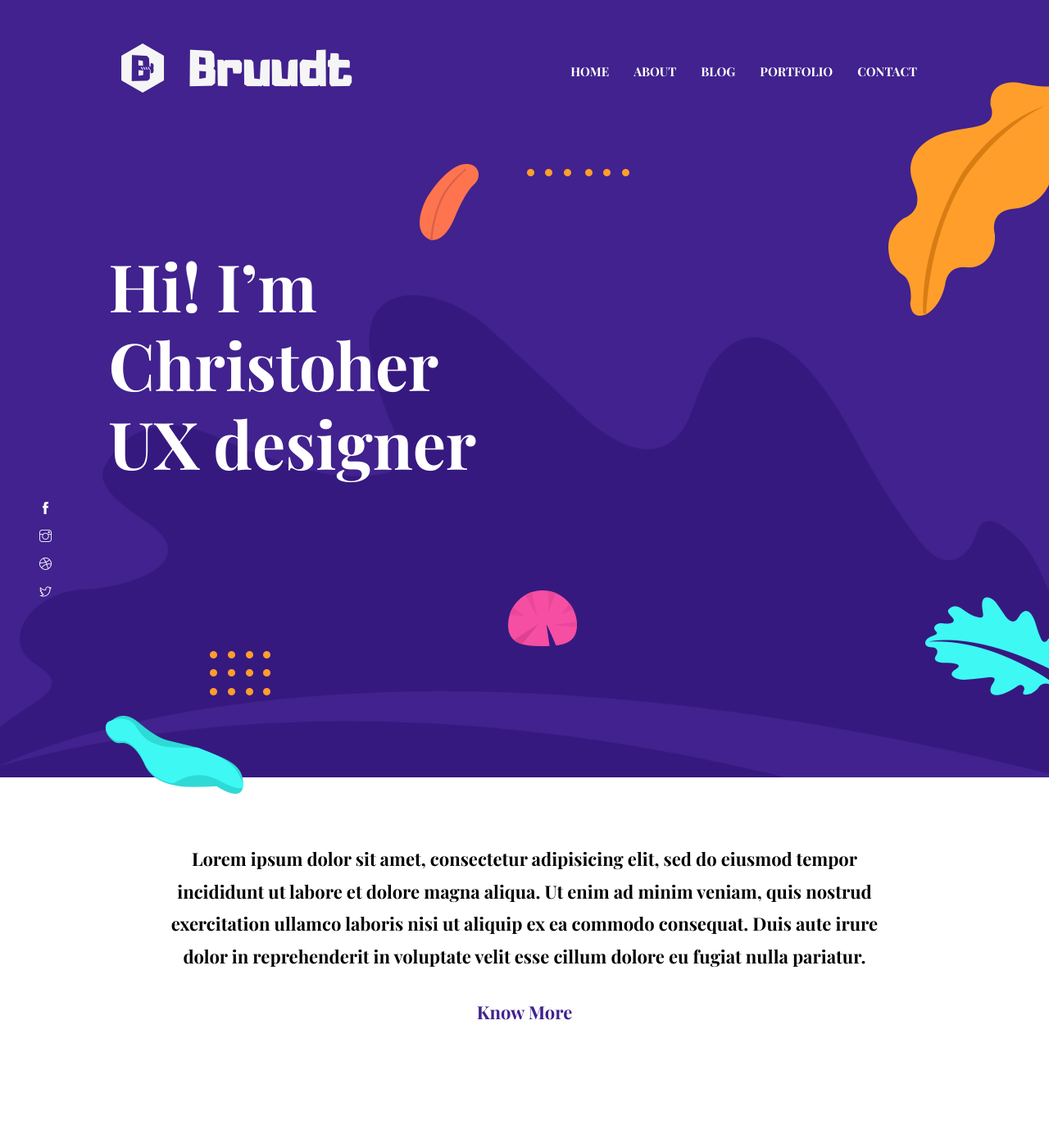
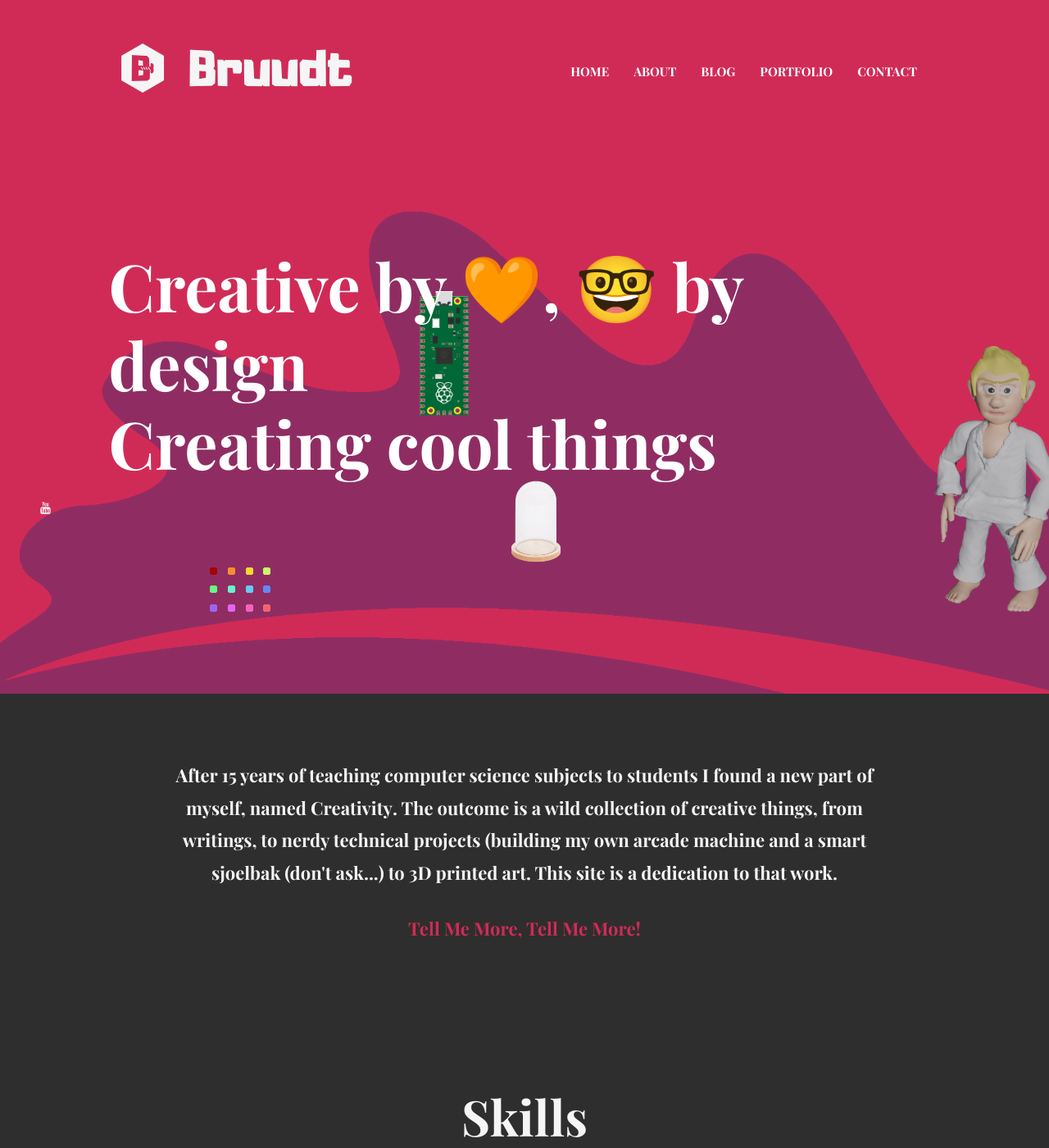
Before and after one commit to ruudgreven/Bruudt.studio, a Jekyll site: the page built from index.html, in a window 1280 px wide and 1400 px high. Shown: the whole window at 82% size. Built offline with Jekyll 4.4.1, drawn with Linux system fonts in a browser that asks for light colours.

Commit message:
Add start page

```diff
--- a/_data/settings.yml
+++ b/_data/settings.yml
@@ -36,22 +36,23 @@ disqus-identifier: # Add your shortname for Disqus Comment. For example mr-brown
 # Hero Section
 
 hero:
-  hero-title: Hi! I’m <br> Christoher <br> UX designer
+  hero-title: Creative by &#129505;, &#129299; by design<br/>Creating cool things
 
 social:
-  - { icon: "ti-facebook", link: "#" }
-  - { icon: "ti-instagram", link: "#" }
-  - { icon: "ti-dribbble", link: "#" }
-  - { icon: "ti-twitter", link: "#" }
+- { icon: "ti-youtube", link: "https://www.youtube.com/@bruudt" }
+#  - { icon: "ti-facebook", link: "#" }
+#  - { icon: "ti-instagram", link: "#" }
+#  - { icon: "ti-dribbble", link: "#" }
+#  - { icon: "ti-twitter", link: "#" }
 
 #-------------------------------
 # About (Section and Page)
 
 # About Section
-blurb: Lorem ipsum dolor sit amet, consectetur adipisicing elit, sed do eiusmod tempor incididunt ut labore et dolore magna aliqua. Ut enim ad minim veniam, quis nostrud exercitation ullamco laboris nisi ut aliquip ex ea commodo consequat. Duis aute irure dolor in reprehenderit in voluptate velit esse cillum dolore eu fugiat nulla pariatur.
+blurb: After 15 years of teaching computer science subjects to students I found a new part of myself, named <strong>Creativity</strong>. The outcome is a wild collection of creative things, from writings, to nerdy technical projects (building my own arcade machine and a smart sjoelbak (don't ask...) to 3D printed art. This site is a dedication to that work.
 
 blurb-btn-link: "/about"
-blurb-btn-name: know more
+blurb-btn-name: Tell me more, tell me more!
 
 # About Page
 
--- a/_includes/hero-section.html
+++ b/_includes/hero-section.html
@@ -9,30 +9,31 @@
   </div>
   <div class="layer-bg w-100">
     <img class="img-fluid w-100" src="{{ site.baseurl }}/assets/images/illustrations/leaf-bg.png" alt="bg-shape">
+<!--    <div class="layer" id="l2">
+      <img src="{{ site.baseurl }}/assets/images/illustrations/dots-cyan.png" alt="bg-shape">
+    </div>-->
+    <div class="layer" id="l3">
+      <img src="{{ site.baseurl }}/assets/images/illustrations/pi-pico.png" alt="bg-shape">
     </div>
-  <div class="layer" id="l2">
-    <img src="{{ site.baseurl }}/assets/images/illustrations/dots-cyan.png" alt="bg-shape">
+    <!--<div class="layer" id="l4">
+      <img src="{{ site.baseurl }}/assets/images/illustrations/dots-orange.png" alt="bg-shape">
+    </div>-->
+    <div class="layer" id="l5">
+      <img src="{{ site.baseurl }}/assets/images/illustrations/dorian.png" alt="bg-shape">
     </div>
-  <div class="layer" id="l3">
-    <img src="{{ site.baseurl }}/assets/images/illustrations/leaf-orange.png" alt="bg-shape">
-  </div>
-  <div class="layer" id="l4">
-    <img src="{{ site.baseurl }}/assets/images/illustrations/dots-orange.png" alt="bg-shape">
-  </div>
-  <div class="layer" id="l5">
-    <img src="{{ site.baseurl }}/assets/images/illustrations/leaf-yellow.png" alt="bg-shape">
-  </div>
-  <div class="layer" id="l6">
+
+    <!--<div class="layer" id="l6">
       <img src="{{ site.baseurl }}/assets/images/illustrations/leaf-cyan.png" alt="bg-shape">
-  </div>
+    </div>-->
     <div class="layer" id="l7">
-    <img src="{{ site.baseurl }}/assets/images/illustrations/dots-group-orange.png" alt="bg-shape">
+      <img src="{{ site.baseurl }}/assets/images/illustrations/dots-multicolor.png" alt="bg-shape">
     </div>
     <div class="layer" id="l8">
-    <img src="{{ site.baseurl }}/assets/images/illustrations/leaf-pink-round.png" alt="bg-shape">
+      <img src="{{ site.baseurl }}/assets/images/illustrations/belljar.png" alt="bg-shape">
     </div>
     <div class="layer" id="l9">
-    <img src="{{ site.baseurl }}/assets/images/illustrations/leaf-cyan-2.png" alt="bg-shape">
+      <img src="{{ site.baseurl }}/assets/images/illustrations/dorian.png" alt="bg-shape">
+    </div>
   </div>
   <!-- social icon -->
   <ul class="list-unstyled ml-5 mt-3 position-relative zindex-1">
--- a/assets/scss/_variables.scss
+++ b/assets/scss/_variables.scss
@@ -1,10 +1,10 @@
 // Color Variables
-$primary-color: #41228e;
+$primary-color: #D02B57;
 $secondary-color: #2bfdff;
 $text-color: #4c4c4c;
-$text-color-dark: #000;
-$text-color-light: #999;
-$body-color: #fff;
+$text-color-dark: #F5F5F5;
+$text-color-light: #FFFFFF;
+$body-color: #2E2E2E;
 $border-color: #c7c7c7;
 $black: #000;
 $white: #fff;
```
Also changed, not shown: assets/images/about/author.jpg, assets/images/illustrations/belljar.png (added), assets/images/illustrations/dorian.png (added), assets/images/illustrations/dots-multicolor.png (added), assets/images/illustrations/leaf-bg.png, assets/images/illustrations/pi-pico.png (added). Lines whose indentation alone changed are shown as unchanged.
